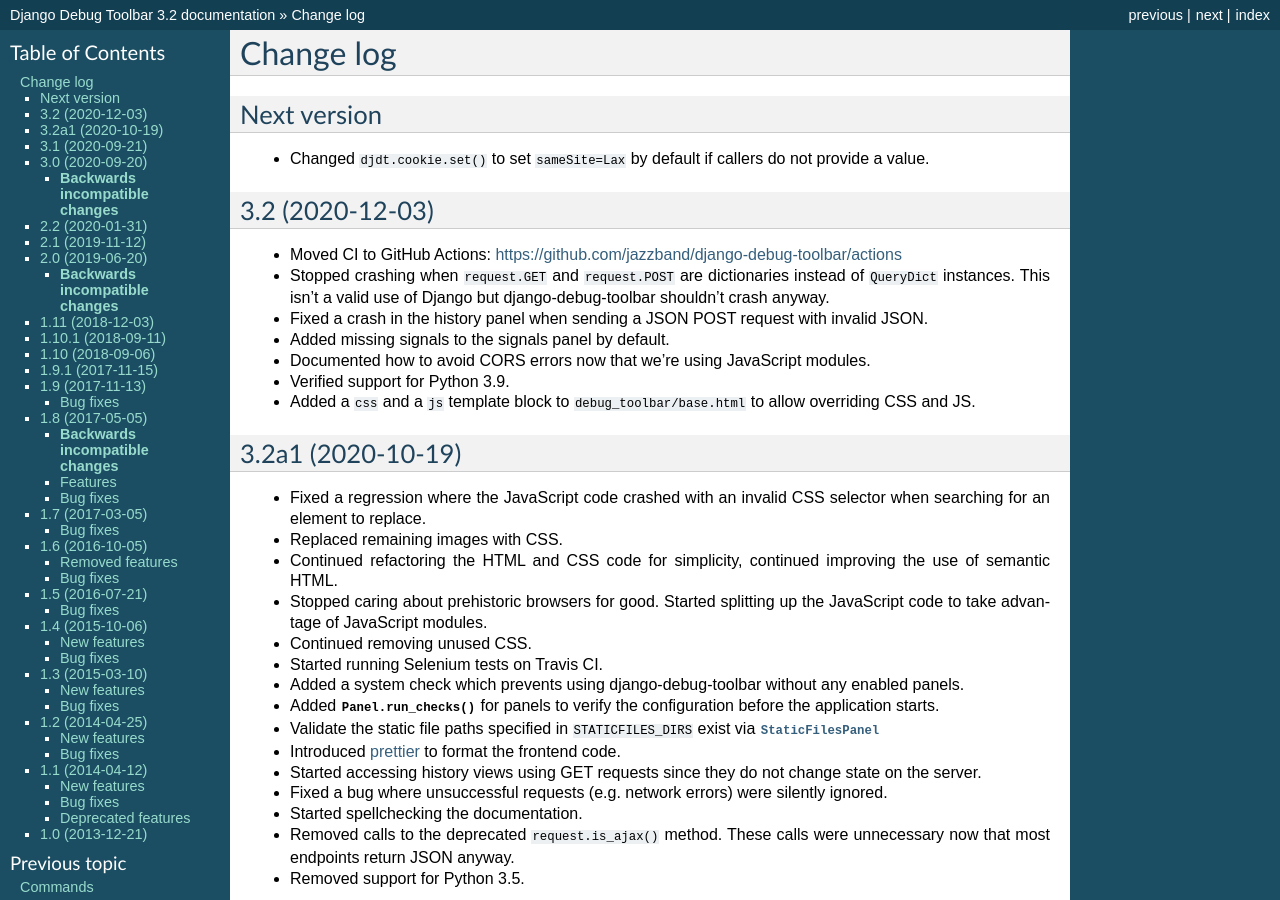
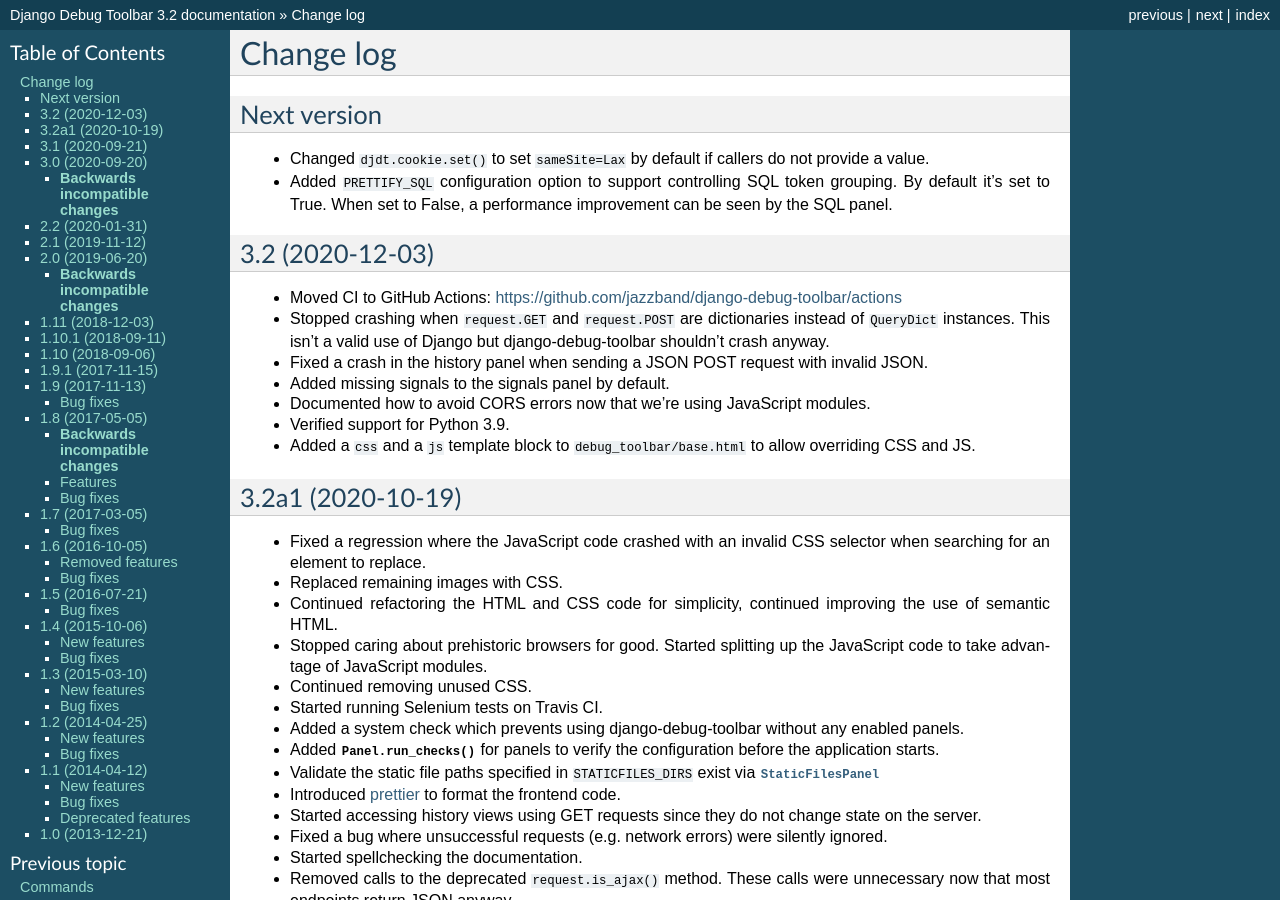
Before and after one commit to jazzband/django-debug-toolbar, a Sphinx documentation site: the page built from docs/changes.rst, in a window 1280 px wide and 900 px high. Built offline with Sphinx 7.4.7, drawn with Linux system fonts in a browser that asks for light colours.

Commit message:
Add PRETTIFY_SQL setting to change log.

```diff
--- a/docs/changes.rst
+++ b/docs/changes.rst
@@ -6,6 +6,9 @@
 
 * Changed ``djdt.cookie.set()`` to set ``sameSite=Lax`` by default if
   callers do not provide a value.
+* Added ``PRETTIFY_SQL`` configuration option to support controlling
+  SQL token grouping. By default it's set to True. When set to False,
+  a performance improvement can be seen by the SQL panel.
 
 
 3.2 (2020-12-03)
```
